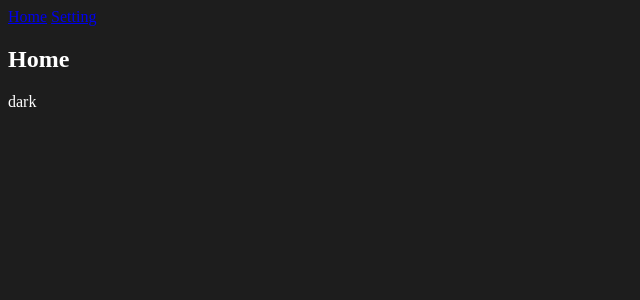
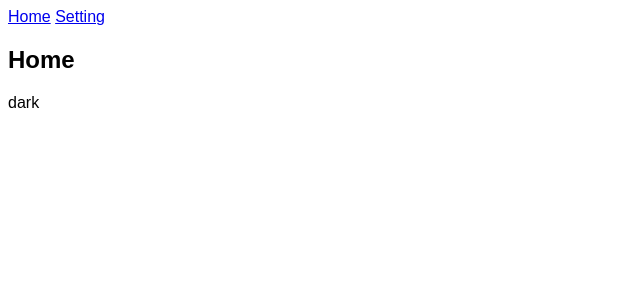
Before and after one commit to RdotSilva/TypeScript-Svelte-Playground, a Svelte app: page / in a window 1280 px wide. Shown: the top 300 px of the page, without its empty margins (0-640 px from the left). Built offline with nearby package versions, Linux system fonts and the light colour scheme.

Commit message:
Update global styles

```diff
--- a/src/app.css
+++ b/src/app.css
@@ -1,6 +1,10 @@
 :root {
   --buttonBgColor: #ff3e00;
   --buttonTextColor: #fff;
-  background-color: #1d1d1d;
-  color: #fff;
 }
+
+body {
+  background-color: var(--backgroundColor);
+  color: var(--textColor);
+  font-family: "Montserrat", sans-serif;
+}
```
